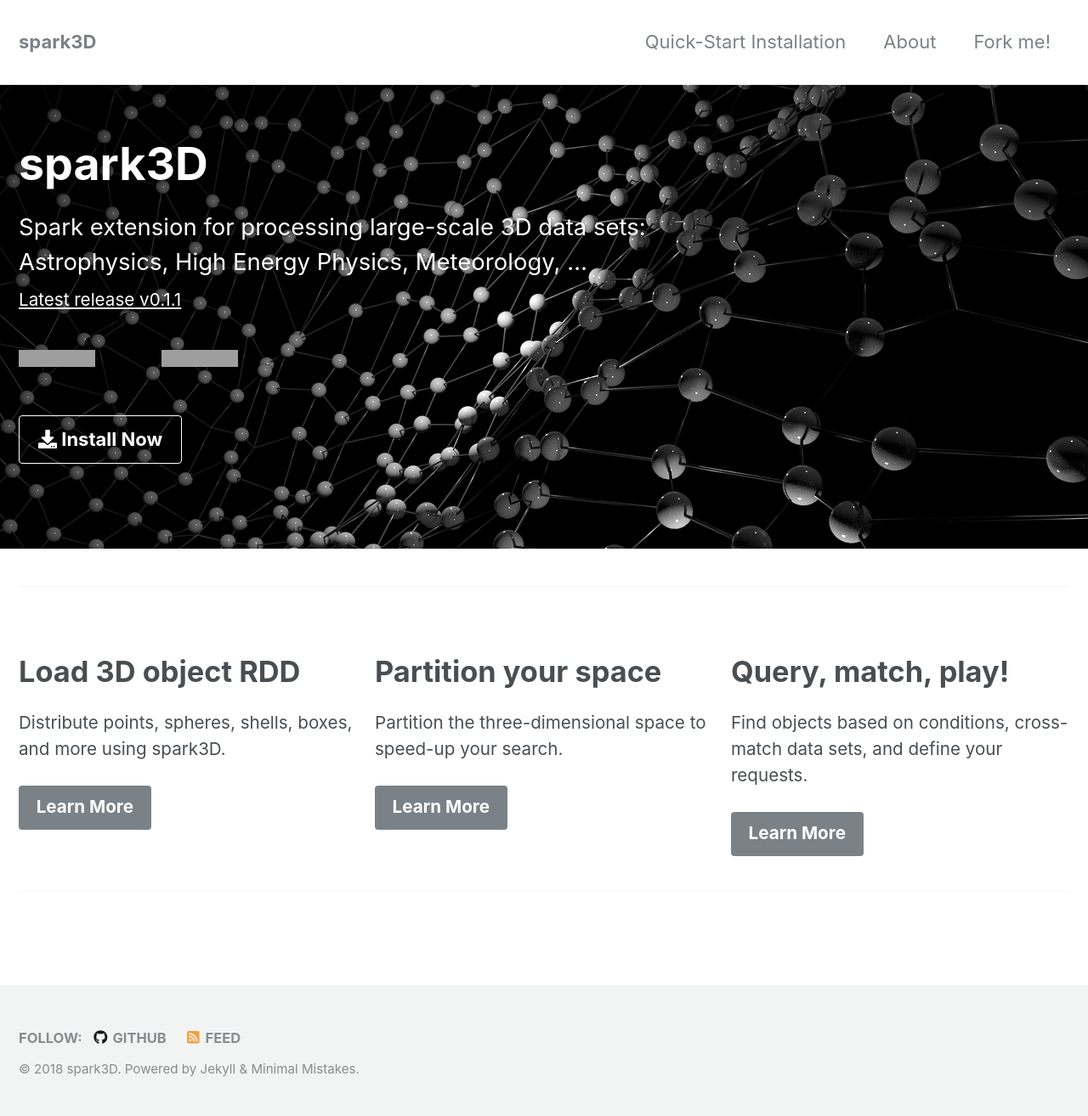
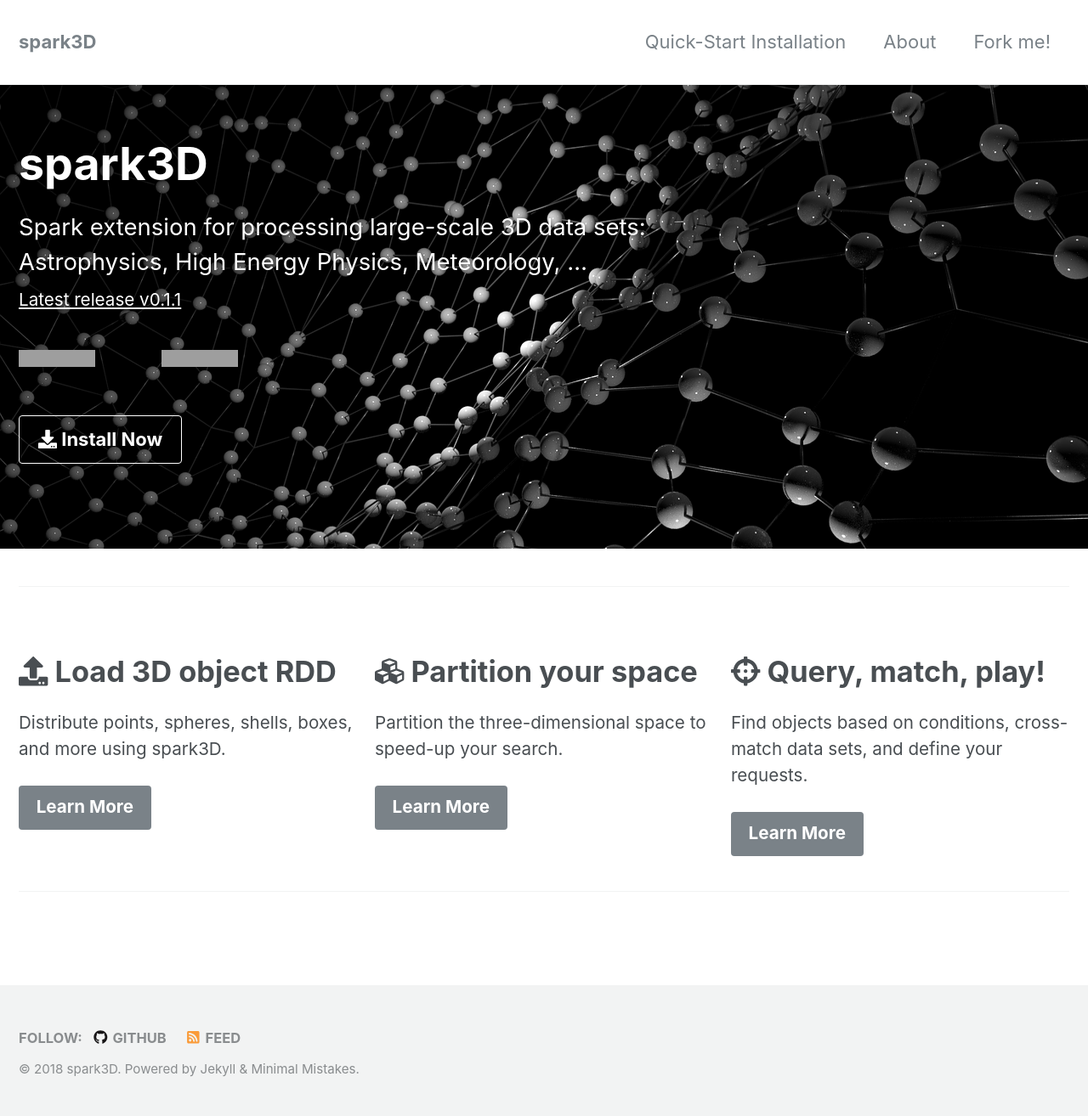
Before and after one commit to astrolabsoftware/spark3D, a Jekyll site: the page built from docs/_pages/home.md, in a window 1280 px wide. Shown: the whole page at 85% size. Built offline with Jekyll 4.4.1, drawn with Linux system fonts in a browser that asks for light colours; nearby versions of some CDN libraries; grey boxes are pictures that could not be loaded.

Commit message:
Add icons for tutorials

```diff
--- a/docs/_pages/home.md
+++ b/docs/_pages/home.md
@@ -11,21 +11,21 @@
 feature_row:
   - image_path:
     alt:
-    title: "Load 3D object RDD"
+    title: "<i class='fas fa-upload'></i> Load 3D object RDD"
     excerpt: "Distribute points, spheres, shells, boxes, and more using spark3D."
     url: "/docs/introduction/"
     btn_class: "btn--primary"
     btn_label: "Learn More"
   - image_path:
     alt:
-    title: "Partition your space"
+    title: "<i class='fas fa-cubes'></i> Partition your space"
     excerpt: "Partition the three-dimensional space to speed-up your search."
     url: "/docs/partitioning/"
     btn_class: "btn--primary"
     btn_label: "Learn More"
   - image_path:
     alt:
-    title: "Query, match, play!"
+    title: "<i class='fas fa-crosshairs'></i> Query, match, play!"
     excerpt: "Find objects based on conditions, cross-match data sets, and define your requests."
     url: "/docs/query/"
     btn_class: "btn--primary"
```
